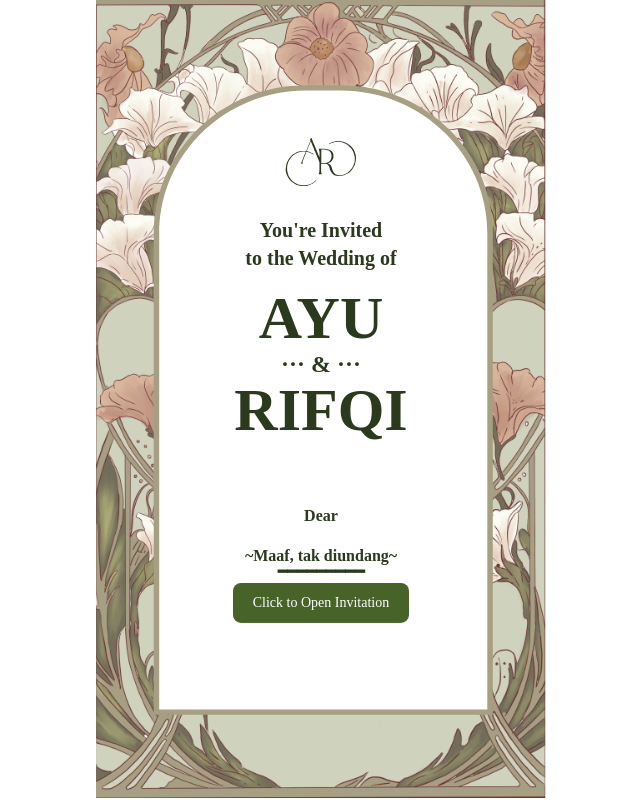
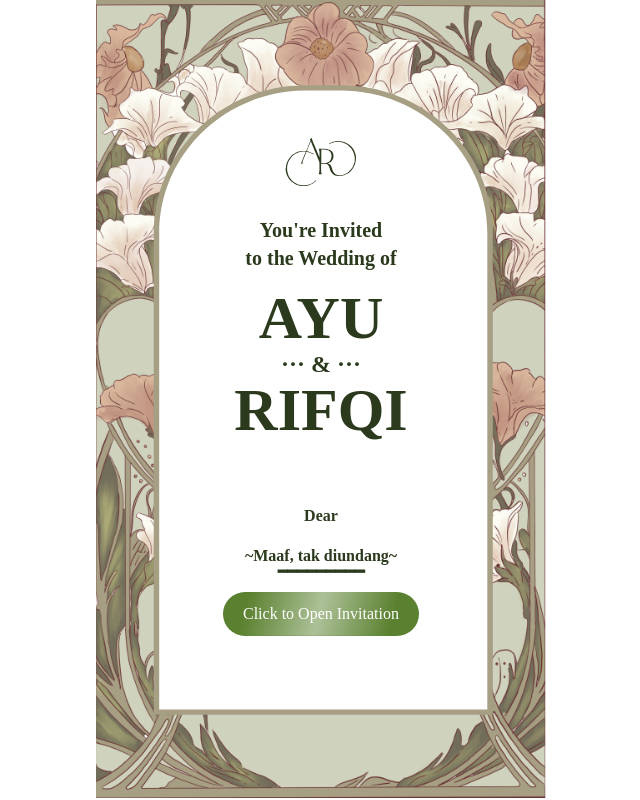
Before and after one commit to martjellino/friend-wedding, a Next.js app: page / in a window 1280 px wide. Shown: the top 800 px of the page, without its empty margins (319-959 px from the left). Built offline with nearby package versions, Linux system fonts and the light colour scheme; no server answers; the database is empty; grey boxes are pictures that could not be loaded.

Commit message:
add button effect in the 1st page

```diff
--- a/src/app/page.js
+++ b/src/app/page.js
@@ -8,7 +8,7 @@ import { Page7 } from "@/components/Page7";
 import Image from "next/image";
 
 async function getVisitorById(id) {
-  const res = await fetch(`/api/v1/visitor/${id}`, {
+  const res = await fetch(`http://localhost:3000/api/v1/visitor/${id}`, {
     cache: "no-cache",
   });
   const { data } = await res.json();
@@ -17,13 +17,13 @@ async function getVisitorById(id) {
 }
 
 export default async function Home(params) {
-  console.log(params)
-  const {searchParams} = params
-  const {id} = searchParams
-  console.log(id)
+  console.log(params);
+  const { searchParams } = params;
+  const { id } = searchParams;
+  console.log(id);
   const theVisitor = await getVisitorById(id);
-  console.log(theVisitor)
-  const { name } = theVisitor
+  console.log(theVisitor);
+  const { name } = theVisitor;
   //console.log(theVisitor)
   return (
     <div className="bg-#e4b8ae">
@@ -54,9 +54,9 @@ export default async function Home(params) {
         <div className="mt-2">
           <button
             type="button"
-            className="animate-bounce focus:outline-none text-white bg-mallard-700 hover:bg-mallard-800 focus:ring-4 focus:ring-mallard-300 font-medium rounded-lg text-sm px-5 py-2.5"
+            className="tailwind-style px-5 py-2.5 rounded-full"
           >
-            Click to Open Invitation
+            Click to Open Invitation<span className="shine"></span>
           </button>
         </div>
       </div>
@@ -65,7 +65,7 @@ export default async function Home(params) {
       <Page4 />
       <Page5 />
       <Page7 />
-      <Page6 name={name}/>
+      <Page6 name={name} />
     </div>
   );
 }
--- a/src/components/Page6.jsx
+++ b/src/components/Page6.jsx
@@ -3,7 +3,7 @@
 import { AddWish } from "./AddWish";
 
 async function getWishes() {
-  const res = await fetch("/api/v1/wish", {
+  const res = await fetch("http://localhost:3000/api/v1/wish", {
     cache: "no-cache",
   });
   const { data } = await res.json();
--- a/src/styles/globals.css
+++ b/src/styles/globals.css
@@ -7,6 +7,39 @@
     font-family: Bell MT;
     src: url(bell-mt.ttf) format("ttf");
   }
+}
+
+:root {
+    --duration: 3s;
+    --easing: linear;
+    --delay: 0s;
+}
+
+.tailwind-style {
+    position: relative;
+    color: white;
+    background-color: #5a812f;
+    overflow: hidden;
+}
+.shine {
+    position: absolute;
+    top: 0; left: 0;
+    width: 300px;
+    height: 100%;
+    color: rgba(255, 255, 255, 0);
+    background-color: rgba(255, 255, 255,0);
+    background-image: linear-gradient(
+        to right,
+        rgba(255, 255, 255, 0) 25%,
+        rgba(255, 255, 255, .5) 50%,
+        rgba(255, 255, 255, 0) 75%
+    );
+    transform: skewX(-20deg) translateX(-100%);
+    animation: var(--duration) var(--easing) var(--delay) infinite forwards shine;
+}
+
+@keyframes shine {
+    20%, 100% { transform: translateX(150%); }
 }
 
 .font-color {
```
